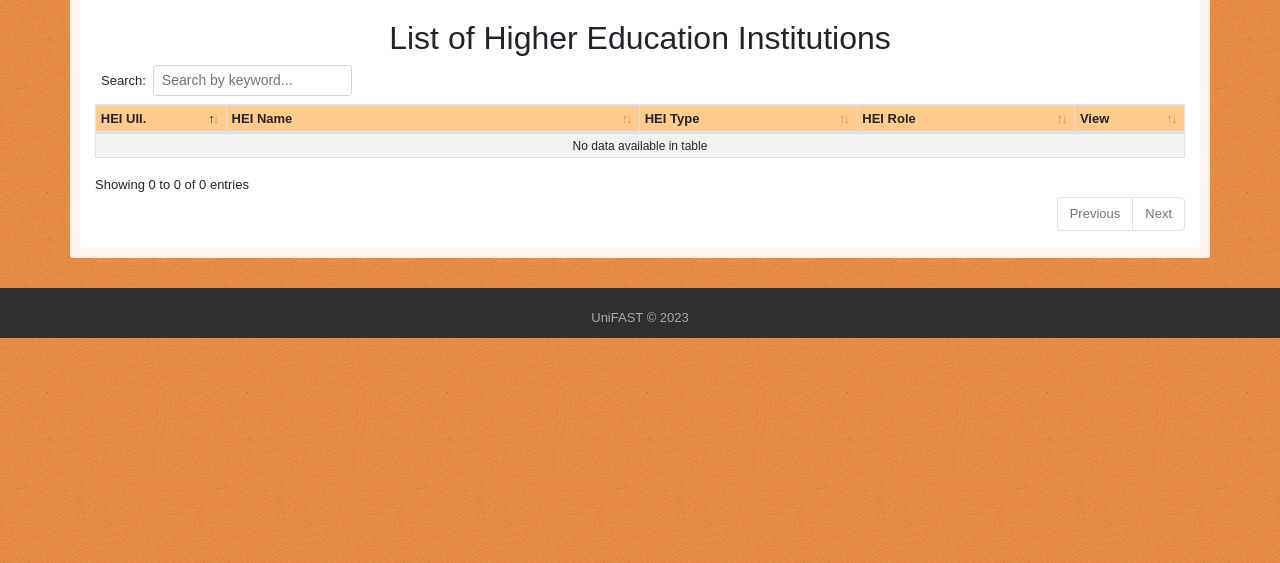
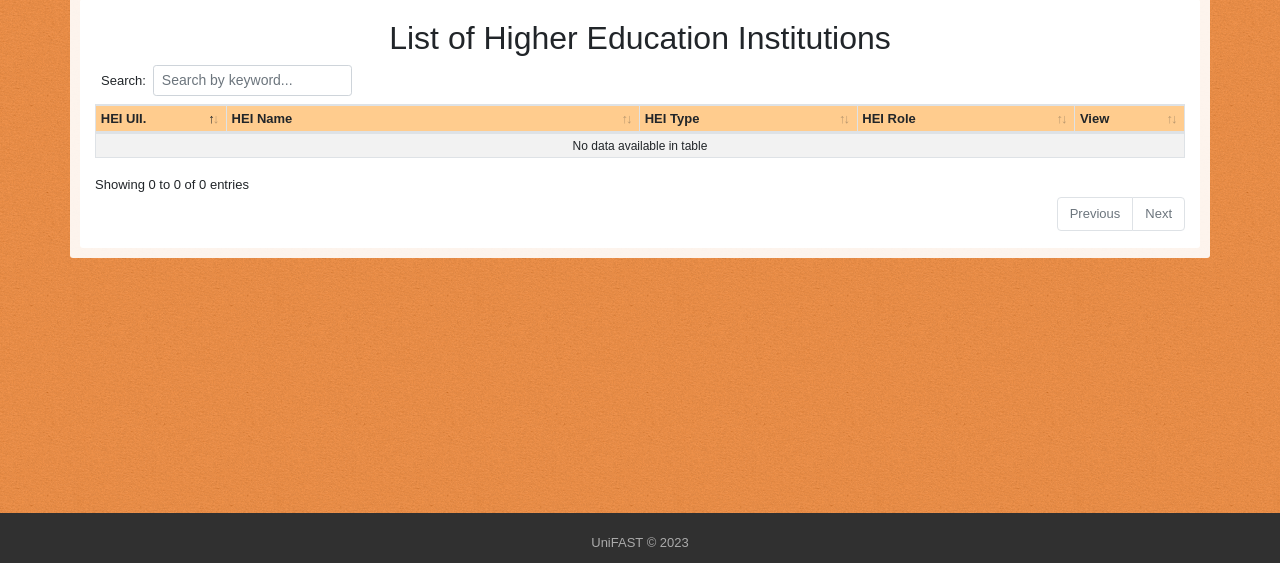
Before and after one commit to JojoBahil/lmpc-admin, a PHP site: page /database.php in a window 1280 px wide. Shown: the part 237-800 px from the top of the page. Run offline with PHP 8.4, Linux system fonts and the light colour scheme; the visitor is signed in with stand-in values (Sample User, id 1); data that the repository does not hold is empty.

Commit message:
Footer page fix

```diff
--- a/assets/css/Footer-Basic.css
+++ b/assets/css/Footer-Basic.css
@@ -1,10 +1,10 @@
 .footer-basic {
-  /* position: fixed;
+  position: fixed;
   left: 0;
   bottom: 0;
   width: 100%;
   text-align: center;
-  z-index:2; */
+  z-index:2;
   padding:40px 0;
   background-color:#303030;
   color:#4b4c4d;
```
